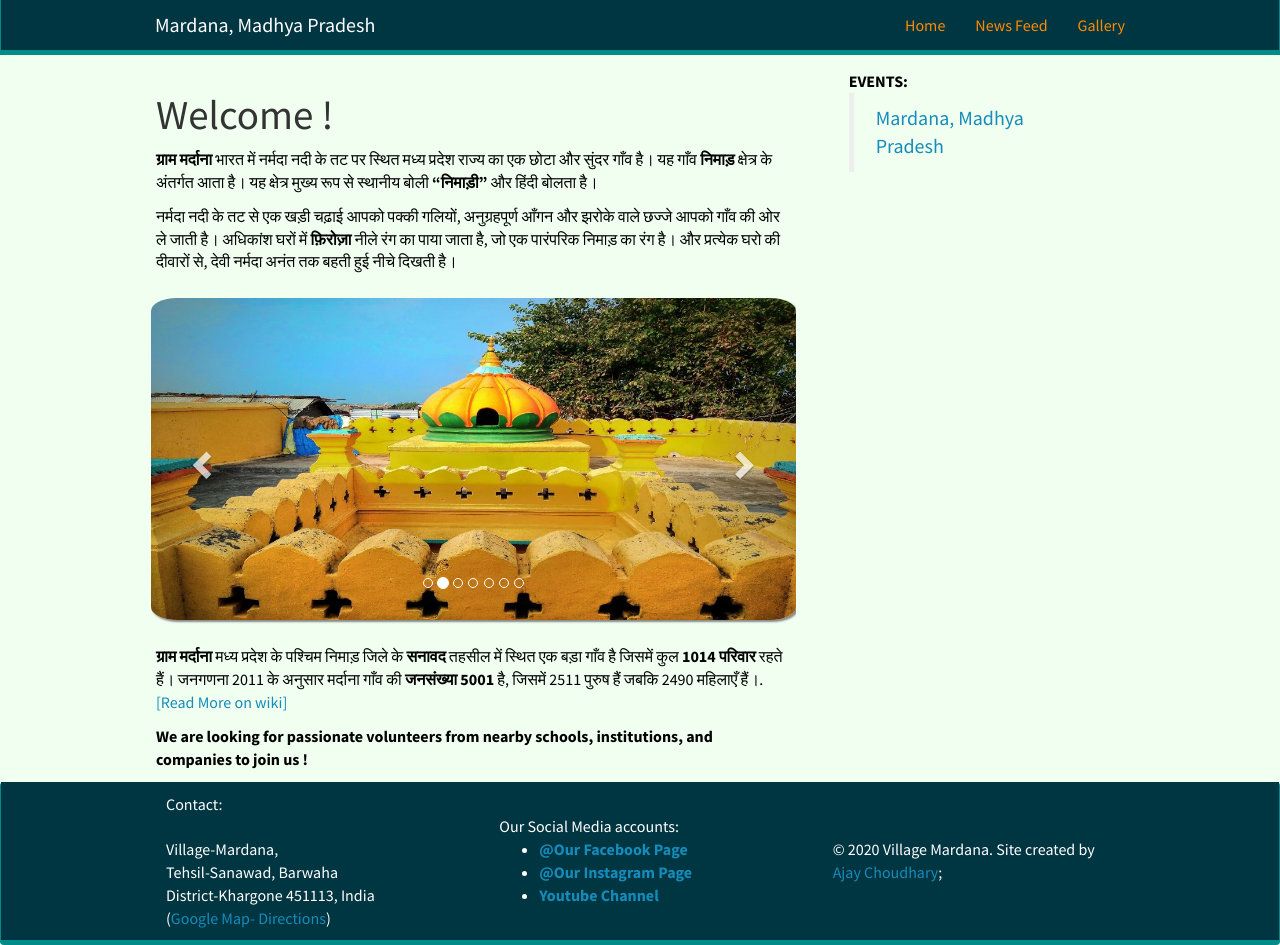
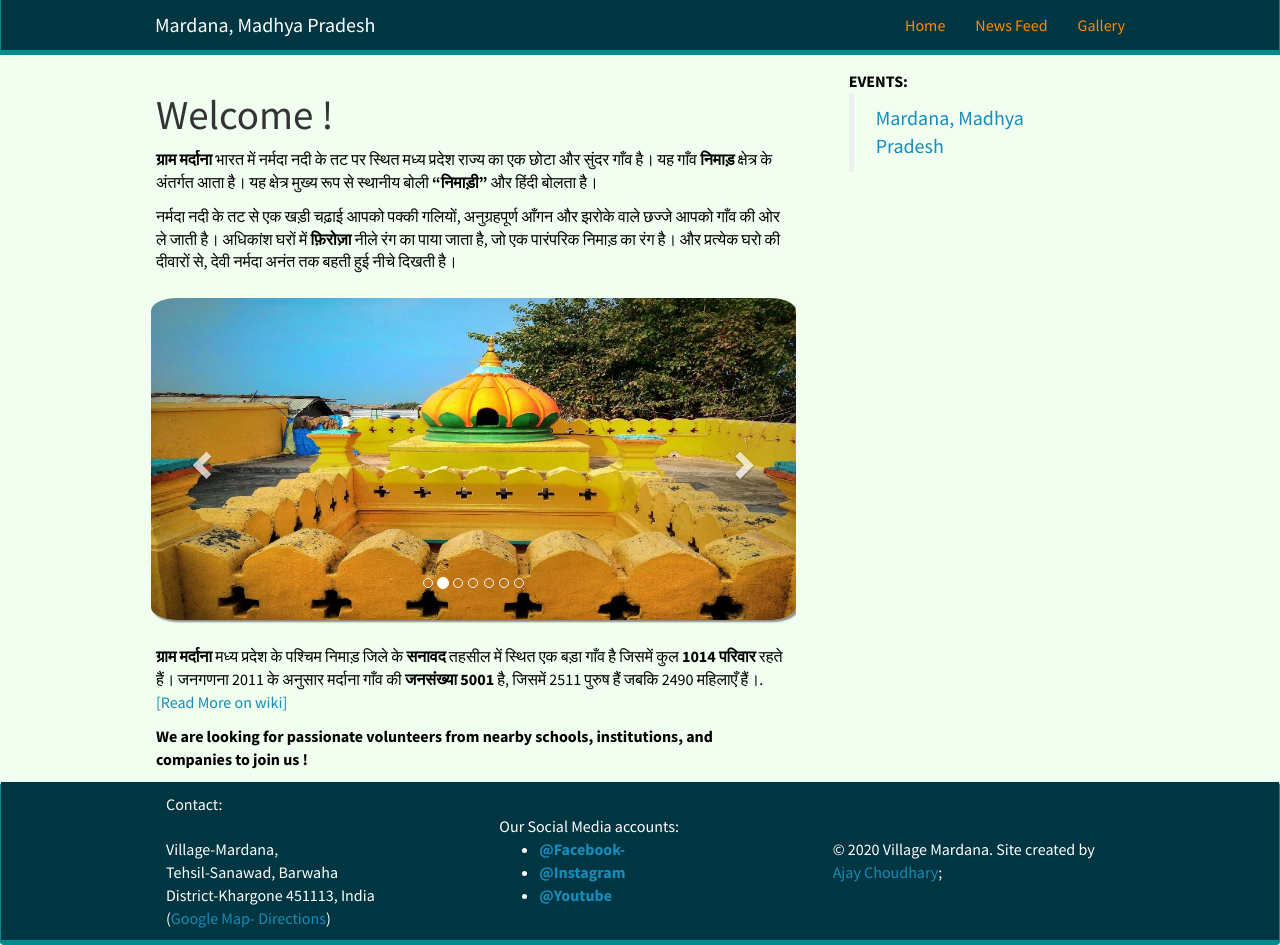
Before and after one commit to village-mardana/village-mardana.github.io, a Jekyll site: the page built from _pages/home.md, in a window 1280 px wide and 945 px high. Built offline with Jekyll 4.4.1, drawn with Linux system fonts in a browser that asks for light colours; nearby versions of some CDN libraries.

Commit message:
Update footer.html

```diff
--- a/_includes/footer.html
+++ b/_includes/footer.html
@@ -45,9 +45,9 @@
 			  </br>
 		  	Our Social Media accounts:
 			 <ul  style="color:white;">
-				 <li><a href="https://fb.com/villagemardana"> <b>@Our Facebook Page</b></a></li>
-				 <li><a href="https://instagram.com/village_mardana/"> <b>@Our Instagram Page</b></a></li>
-				 <li><a href="https://www.youtube.com/channel/UCX4K9SUc5FYD5loUYMnuElg"> <b>Youtube Channel</b></a></li>
+				 <li><a href="https://fb.com/villagemardana"> <b>@Facebook-</b></a></li>
+				 <li><a href="https://instagram.com/village_mardana/"> <b>@Instagram </b></a></li>
+				 <li><a href="https://www.youtube.com/channel/UCX4K9SUc5FYD5loUYMnuElg"> <b>@Youtube</b></a></li>
 			  </ul>
     		</div>
 
```
